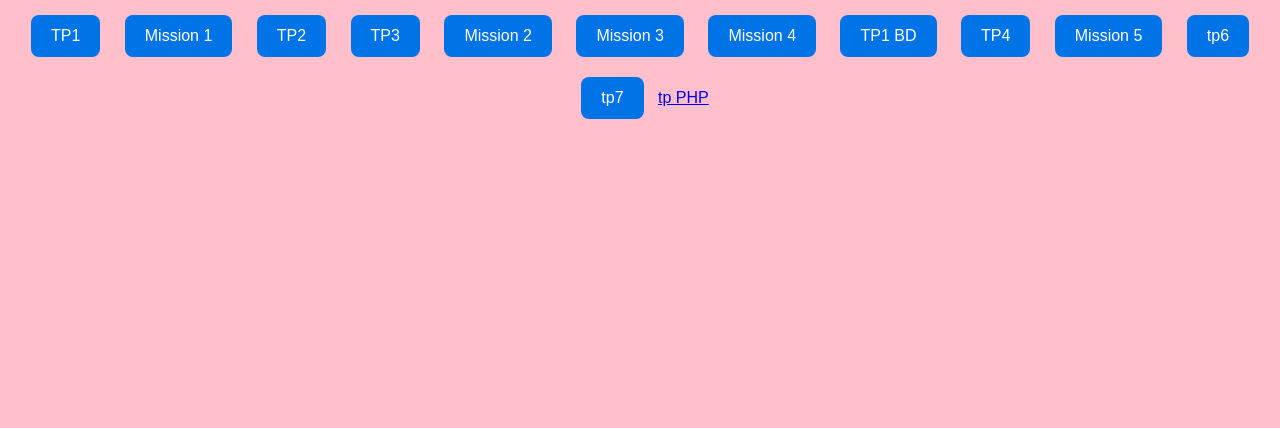
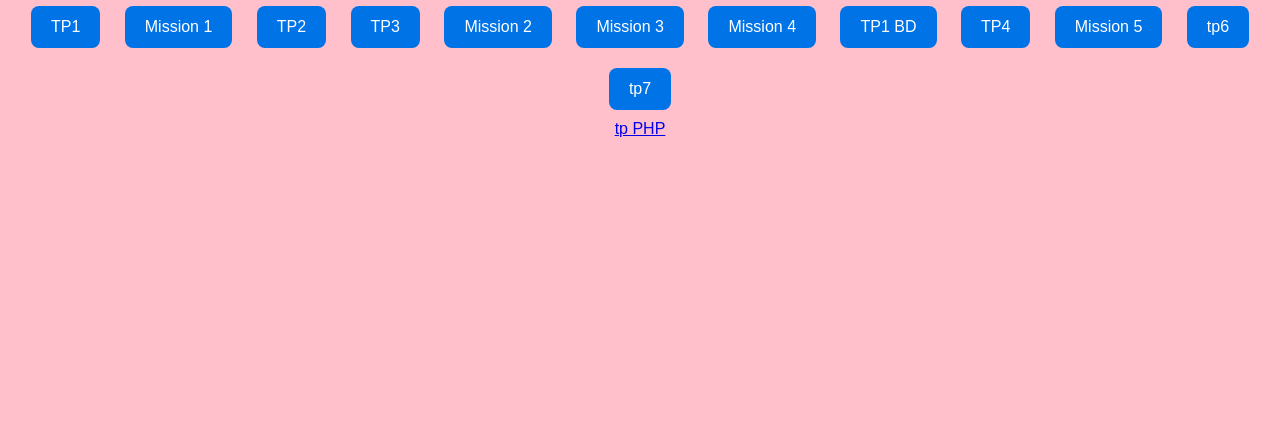
Before and after one commit to yassine954/site-final, a plain HTML site: page index.html in a window 1280 px wide. Shown: the part 372-800 px from the top of the page. Drawn offline with Linux system fonts and the light colour scheme.

Commit message:
Update index.html

```diff
--- a/index.html
+++ b/index.html
@@ -65,8 +65,8 @@
         <a href="tp1_base de donnée/index.html" class="button">TP1 BD</a>
         <a href="tp4/index.html" class="button"> TP4 </a>
         <a href="mission5/index.html" class="button"> Mission 5 </a>
-        <a href="tp6/index.html" class="button"> tp6 </a>
-        <a href="tp7/index.html" class="button"> tp7 </a>
+        <a href="tp6/index.html" class="button"> tp6 </a><br>
+        <a href="tp7/index.html" class="button"> tp7 </a><br>
         <a href="tp php/index.html"classe=button>tp PHP</a><br>
     </div>
 </body>
```
